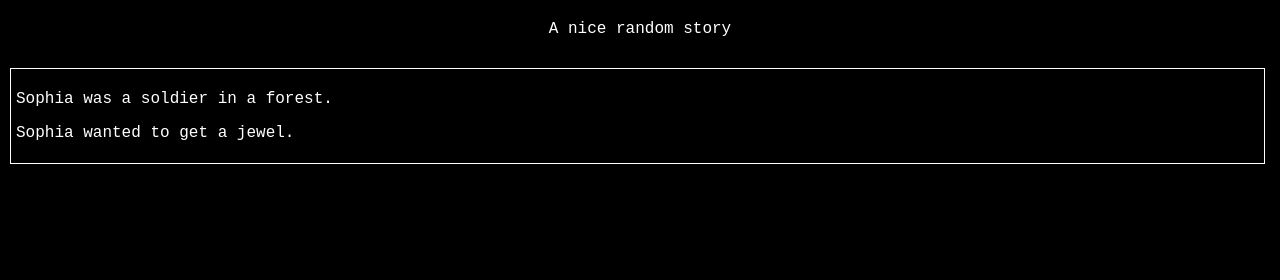
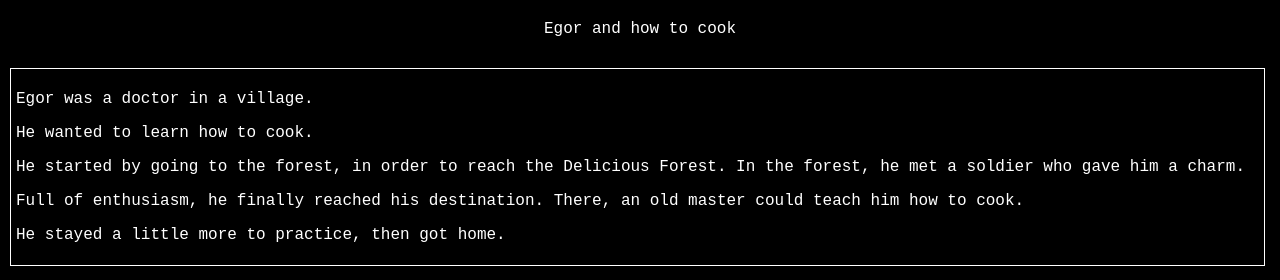
Before and after one commit to sgnac/Hackaton2, a plain HTML site: page src/index.html in a window 1280 px wide. Drawn offline with Linux system fonts and the light colour scheme.

Commit message:
refactor grammar + add missing steps

```diff
--- a/src/index.html
+++ b/src/index.html
@@ -4,7 +4,7 @@
 		<link rel="stylesheet" type="text/css" href="css/style.css">
 	</head>
 	<body>
-			<header id="rowTop">A nice random story</header>
+			<header id="storyTitle"></header>
 			<div id="gameFlow">
 				<div id="rowTextMessage">
 					<div id="textMessageFromGame" class="textBox">
@@ -15,5 +15,6 @@
 	</body>
 	<script src="js/libs/tracery2/tracery.js"></script>
 	<script src="js/libs/tracery2/mods-eng-basic.js"></script>
+	<script src="js/mods-eng-custom.js"></script>
 	<script src="js/textGeneration.js"></script>
 </html>
--- /dev/null
+++ b/src/js/mods-eng-custom.js
@@ -0,0 +1,6 @@
+var customEngModifiers = {
+
+	p : function(s) {
+		return "<p>" + s + "</p>";
+	}
+};
--- a/src/js/textGeneration.js
+++ b/src/js/textGeneration.js
@@ -1,90 +1,94 @@
 
+var rawGrammar = {
+	origin: ["#[#setHeroNameAndPronouns#][#setPredicament#]story#"],
+	setHeroNameAndPronouns: ["[heroThey:she][heroThem:her][heroTheir:her][heroTheirs:hers][heroName:#femaleName.capitalize#]","[heroThey:he][heroThem:him][heroTheir:his][heroTheirs:his][heroName:#maleName.capitalize#]"],
+	setPredicament: ["[predicamentType:goto][#setGotoPredicament#][usefulObject:map,compass][usefulKnowledge:where rumors were heard about #predicamentSubject#]", "[predicamentType:find][#setFindPredicament#][usefulObject:charm,old book][usefulKnowledge:where rumors were heard about #predicamentSubject#]", "[predicamentType:destroy][#setDestroyPredicament#][usefulObject:knife,jar of poison][usefulKnowledge:where rumors were heard about #predicamentSubject#,how to fight]"],
+	setGotoPredicament: ["[predicamentSubject:#complexLocation#][predicamentStep:#gotoLocationLine#][lastAdventure:#gotoLocationLastAdventure#][endStep:#gotoLocationEndStep#]"],
+	setFindPredicament: ["[predicamentSubject:#object.a#][predicamentStep:#findObjectLine#][lastAdventure:#findObjectLastAdventure#][endStep:#findObjectEndStep#]", "[predicamentSubject:#job.a#][predicamentStep:#findPersonLine#][lastAdventure:#findPersonLastAdventure#][endStep:#findPersonEndStep#]", "[predicamentSubject:#knowledge#][predicamentStep:#findKnowledgeLine#][lastAdventure:#findKnowledgeLastAdventure#][endStep:#findKnowledgeEndStep#]"],
+	setDestroyPredicament: ["[predicamentSubject:the #object.capitalize#][predicamentStep:#destroyObjectLine#][lastAdventure:#destroyObjectLastAdventure#][endStep:#destroyObjectEndStep#]", "[predicamentSubject:the #job.capitalize#][predicamentStep:#destroyPersonLine#][lastAdventure:#destroyPersonLastAdventure#][endStep:#destroyPersonEndStep#]"],
 
-var genders = ["male","female"];
-// todo : add gather
-var predicamentTypes = new Map();
-predicamentTypes.set("goto", ["location"]);
-predicamentTypes.set( "find", ["object", "person", "knowledge"]);
-predicamentTypes.set("destroy", ["object", "person"]);
-var heroGender = genders[Math.floor(Math.random() * genders.length)];
-var heroName = generateName(heroGender);
+	// utils
+	designHero: ["#heroThey#", "#heroThey#", "#heroThey#", "#heroName#"],
+	maleName : ["#nameSyllable.capitalize##maleNameEnd#", "#nameSyllable.capitalize##nameSyllable##maleNameEnd#"],
+	femaleName : ["#nameSyllable.capitalize##femaleNameEnd#", "#nameSyllable.capitalize##nameSyllable##femaleNameEnd#"],
+	nameSyllable: ["e", "ju", "ma", "bo", "ne", "ri", "a", "syl", "val", "di", "fla"],
+	femaleNameEnd: ["va", "via", "lie", "rie", "line", "tine", "vie", "ma", "ca", "za", "ra"],
+	maleNameEnd: ["l", "gor", "co", "ro", "zo", "vio", "tin", "mo", "med", "ton", "rem", "ric"],
+	job : ["carpenter", "priest", "soldier", "teacher", "hermit", "doctor", "magician"],
+	basicLocation : ["village", "city", "forest", "desert"],
+	locationAdj: ["holy", "great", "delicious", "vicious", "dangerous", "cursed"],
+	complexLocation: "the #locationAdj.capitalize# #basicLocation.capitalize#",
+	anyLocation: ["#complexLocation#","the #basicLocation#"],
+	object: ["treasure", "jewel", "book"],
+	knowledge: ["[usefulObject:bottle of holy water,crucifix,magic spell][usefulKnowledge:dispell magic]how to break the curse", "[usefulObject:tomato,spoon,cookbook][usefulKnowledge:a recipe,how to make fire,how to use a fork]how to cook", "[usefulObject:bike,helmet][usefulKnowledge:some stability exercises]how to ride a bike"],
+	ennemy: ["bear", "goblin", "bandit", "vampire"],
+	mood: ["feeling determined", "focused on #heroTheir# goal", "devastated", "shaking in fear", "full of enthusiasm"],
 
-predicamentKeys = Array.from(predicamentTypes.keys());
-var predicament =predicamentKeys[Math.floor(Math.random() *predicamentKeys.length)];
-var predicamentSubjectType =  predicamentTypes.get(predicament)[Math.floor(Math.random() *  predicamentTypes.get(predicament).length)];
-var predicamentSubject = generatePredicamentSubject();
+	// title
+	title: ["#heroName# and #predicamentSubject#", "The quest of #heroName#"],
 
-generateStory();
+	// start step
+	startStep: "#heroName# was #job.a# in #basicLocation.a#.",
+
+	// predicament step
+	gotoLocationLine: ["#designHero.capitalize# wanted to visit #predicamentSubject#."],
+	findObjectLine: ["#designHero.capitalize# wanted to get #predicamentSubject#."],
+	findPersonLine: ["#designHero.capitalize# wanted to find #predicamentSubject#."],
+	findKnowledgeLine: ["#designHero.capitalize# wanted to learn #predicamentSubject#."],
+	destroyObjectLine:  ["#designHero.capitalize# wanted to destroy #predicamentSubject#."],
+	destroyPersonLine: ["#designHero.capitalize# wanted to kill #predicamentSubject#."],
+
+	// adventures
+	adventures: ["#firstAdventure.p##[currentLocation:#nextLocation#][nextLocation:#anyLocation#]nextAdventure#"],
+	adventureGoal: ["find information", "reach #nextLocation#"],
+	nextAdventure: ["#lastAdventure.p#", "#middleAdventure.p##[currentLocation:#nextLocation#][nextLocation:#anyLocation#]nextAdventure#"],
+	firstAdventure: "#firstAdventureIntro# #genericAdventureCore#",
+	middleAdventure: "#genericAdventureIntro# #genericAdventureCore#",
+	firstAdventureIntro: ["#designHero.capitalize# started by going to #currentLocation#, in order to #adventureGoal#.", "Not knowing where to start, #designHero.capitalize# first headed to #currentLocation#.", "Hoping to #adventureGoal#, #designHero# went to #currentLocation#."],
+	genericAdventureIntro: ["#designHero.capitalize# headed to #currentLocation#, knowing it was #heroTheir# next destination if #heroThey# wanted to #adventureGoal#.", "#designHero.capitalize# decided to travel to #currentLocation#, as #heroThey# has heard it was a good place to #adventureGoal#.", "Then, #designHero# headed toward #currentLocation#, since it was the path to go to #nextLocation#."],
+	genericAdventureCore: ["#there.capitalize#, #event#", "#event.capitalize#"],
+	there: ["there", "in #currentLocation#", "when #designHero# arrived in #currentLocation#"],
+	event: ["#designHero# met #job.a# who gave #heroThem# #usefulObject.a#.", "#designHero# met #job.a# who taught #heroThem# #usefulKnowledge#.", "#designHero# could buy #usefulObject.a#.", "#designHero# was ambushed by #ennemy.a# and had to flee."],
+	gotoLocationLastAdventure: ["On #heroTheir# way to #heroTheir# next destination, #designHero# finally saw what #heroThey# was looking for: #predicamentSubject#!"],
+	findObjectLastAdventure: ["#lastAdventureIntro# Indeed, #predicamentSubject# was there!"],
+	findPersonLastAdventure: ["#lastAdventureIntro# After many adventures, #designHero# could meet #predicamentSubject#!"],
+	findKnowledgeLastAdventure: ["#lastAdventureIntro# There, an old master could teach #heroThem# #predicamentSubject#."],
+	destroyObjectLastAdventure: ["#lastAdventureIntro# When #designHero# arrived, #heroThey# used what #heroThey# learnt to destroy #predicamentSubject#."],
+	destroyPersonLastAdventure: ["#lastAdventureIntro# #designHero.capitalize# fought #predicamentSubject# and managed to defeat this powerful foe!"],
+	lastAdventureIntro: ["#mood.capitalize#, #designHero# finally reached #heroTheir# destination."],
+
+	// end
+	gotoLocationEndStep: "#designHero.capitalize# spent a month there#genericEnd#",
+	findObjectEndStep: "#designHero.capitalize# took #predicamentSubject##genericEnd#",
+	findPersonEndStep: "#designHero.capitalize# asked #predicamentSubject# for help#genericEnd#",
+	findKnowledgeEndStep: "#designHero.capitalize# stayed a little more to practice#genericEnd#",
+	destroyObjectEndStep: "It felt liberating for #heroName#, who went to the nearest village to tell the good news#genericEnd#",
+	destroyPersonEndStep: "#designHero.capitalize# chose one of the villain's possessions to keep#genericEnd#",
+	genericEnd: [", then got home.", " and decided to continue #heroTheir# adventure."],
+
+	// whole story
+	story: "#title#***#startStep.p##predicamentStep.p##[currentLocation:#anyLocation#][nextLocation:#anyLocation#]adventures##endStep.p#"
+};
+
+generateAndDisplayStory();
 
 function addTextMessage(textToAdd) {
 	textMessageFromGame = document.getElementById("textMessageFromGame");
-	textMessageFromGame.innerHTML += "<p>" + textToAdd + "</p>";
+	textMessageFromGame.innerHTML += textToAdd ;
 	rowTextMessage = document.getElementById("rowTextMessage");
 	rowTextMessage.scrollTop = rowTextMessage.scrollHeight;
 }
 
-function generateStory() {
-	addTextMessage(generateStart());
-	addTextMessage(generatePredicamentStory());
-}
-
-function generateStart() {
-	rawGrammar = {
-		origin : "#line#",
-		line : heroName+" was #job.a# in #location.a#.",
-		maleName : ["Lewis", "Luke", "Tony"],
-		femaleName : ["Carol", "Anna", "Sophia"],
-		job : ["carpenter", "priest", "soldier", "teacher", "hermit"],
-		location : ["village", "city", "forest"]
-    };
-
-	return createDescription(rawGrammar);
-}
-
-
-function generatePredicamentStory() {
-
-	rawGrammar = {
-		origin: "[predicamentSubject:"+predicamentSubject+"]#"+predicament+capitalize(predicamentSubjectType)+"Line#",
-		gotoLocationLine: [heroName + " wanted to visit  #predicamentSubject#."],
-		findObjectLine: [heroName + " wanted to get #predicamentSubject.a#."],
-	       	findPersonLine: [heroName + " wanted to find #predicamentSubject.a#."],
-		findKnowledgeLine: [heroName + " wanted to learn #predicamentSubject#."],
-		destroyObjectLine:  [heroName + " wanted to destroy the #predicamentSubject.capitalize#."],
-	       destroyPersonLine: [heroName + " wanted to kill the #predicamentSubject.capitalize#."],
-	}
-	return createDescription(rawGrammar);
-}
-
-function generatePredicamentSubject() {
-
-	rawGrammar = {
-		location: ["the Holy Forest", "the capital city", "the Great Desert"],
-		object: ["treasure", "jewel", "book"],
-		person: ["doctor", "magician", "lover"],
-		knowledge: ["how to break the curse", "how to cook", "how to ride a bike"]
-	}
-
-	return createDescription(rawGrammar, predicamentSubjectType);
-}
-
-function generateName (type) {
-	rawGrammar = {
-		origin : "#"+type+"Name#",
-		maleName : ["Lewis", "Luke", "Tony"],
-		femaleName : ["Carol", "Anna", "Sophia"]
-	}
-
-	return createDescription(rawGrammar);
-}
-
-
-function createDescription(rawGrammar, toGenerate="origin") {
+function generateAndDisplayStory() {
 	grammar = tracery.createGrammar(rawGrammar);
 	grammar.addModifiers(baseEngModifiers);
-	return grammar.flatten("#" + toGenerate +"#");
+	grammar.addModifiers(customEngModifiers);
+	fullStory = grammar.flatten("#origin#");
+
+	storyElements = fullStory.split("***");
+	title = storyElements[0];
+	story = storyElements[1];
+	storyTitleElement = document.getElementById("storyTitle");
+	storyTitleElement.innerHTML = title;
+	addTextMessage(story);
 }
-
-function capitalize(string) {
-  return string.charAt(0).toUpperCase() + string.slice(1)
-}
```
